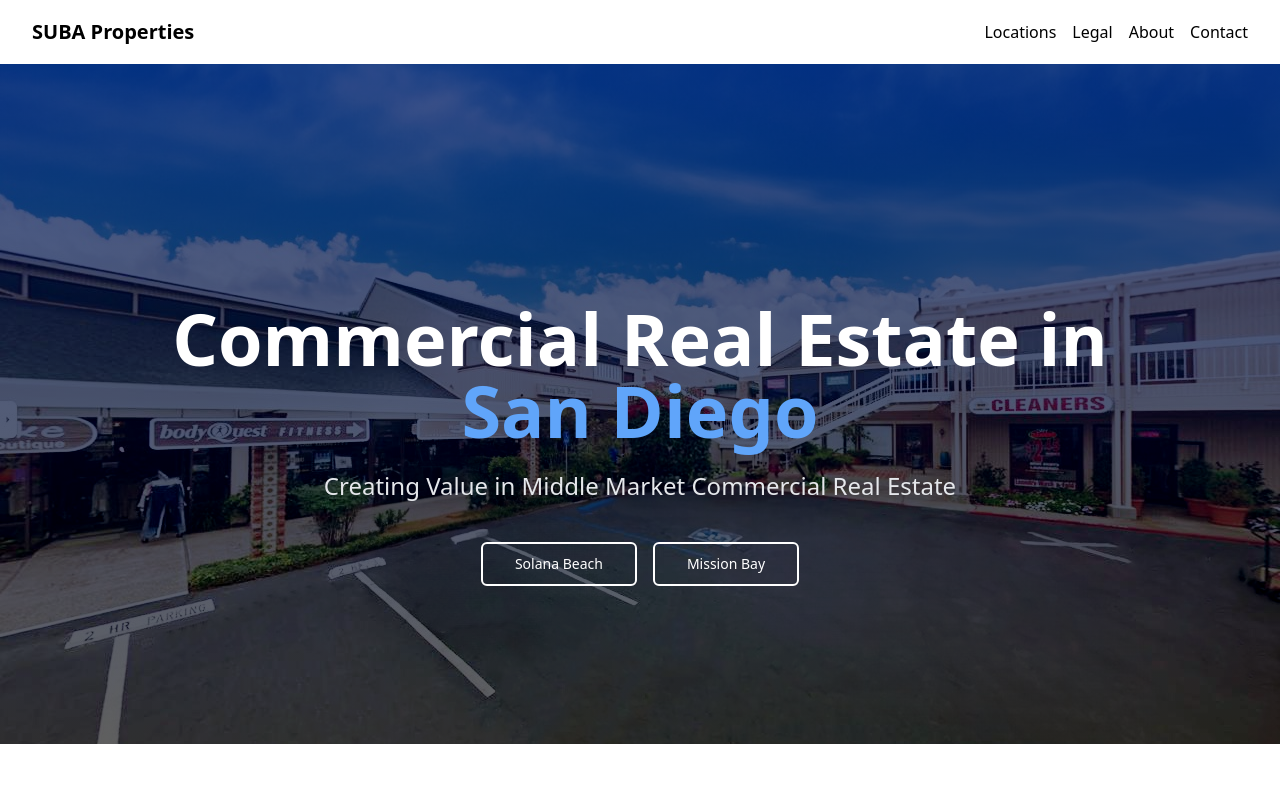
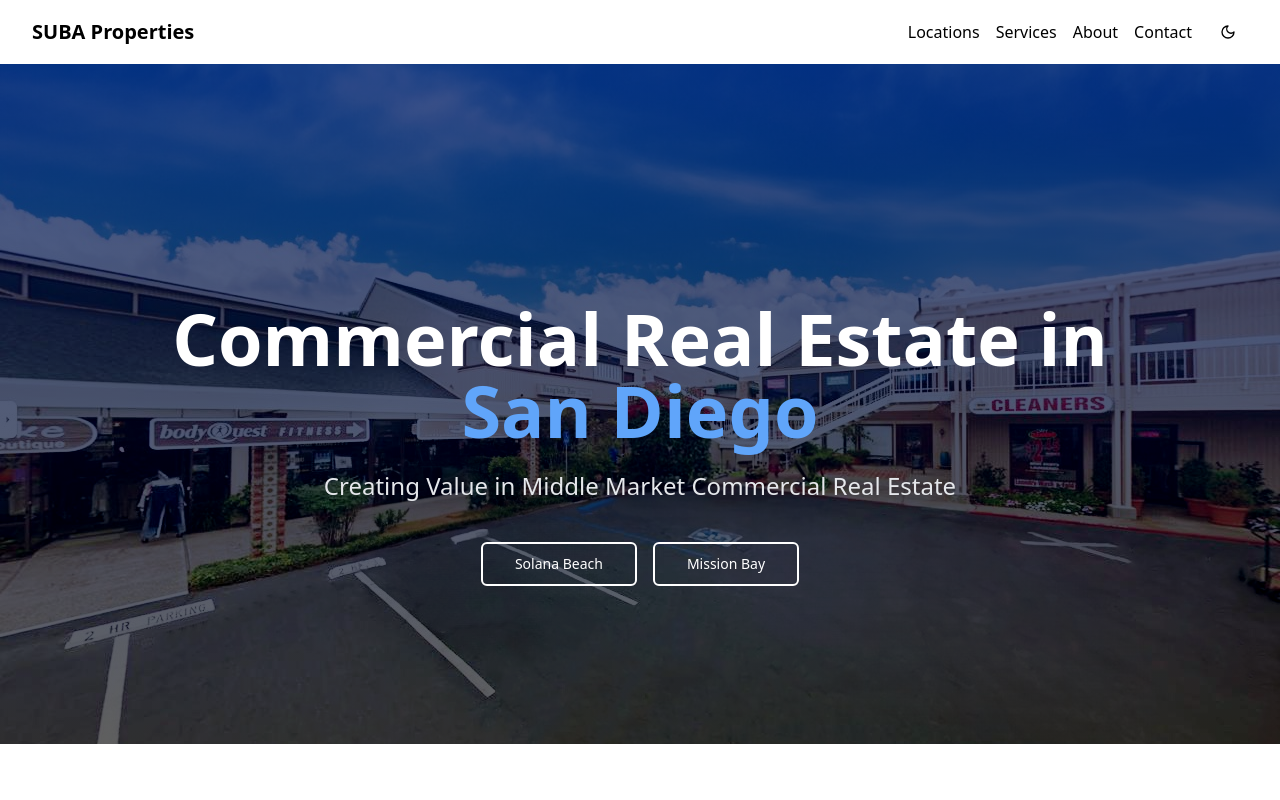
Before and after one commit to WilliamGiammona/subacorp, a Next.js app: page / in a window 1280 px wide. Shown: the top 800 px of the page. Built offline with nearby package versions, Linux system fonts and the light colour scheme.

Commit message:
dark mode update

```diff
--- a/app/components/ui/navigation/NavBar.tsx
+++ b/app/components/ui/navigation/NavBar.tsx
@@ -1,13 +1,14 @@
-// NavBar.tsx
 "use client";
 
-import { Menu } from "lucide-react";
+import { Menu, Moon, Sun } from "lucide-react";
 import { Button } from "@/app/components/ui/button";
+import { useTheme } from "next-themes";
 import Link from "next/link";
 import { useState } from "react";
 
 export default function NavBar() {
   const [isMenuOpen, setIsMenuOpen] = useState(false);
+  const { theme, setTheme } = useTheme();
 
   return (
     <nav className="bg-white dark:bg-gray-800 shadow-sm">
@@ -17,13 +18,12 @@ export default function NavBar() {
             SUBA Properties
           </Link>
 
-          {/* Desktop Menu */}
           <div className="hidden md:flex items-center space-x-4">
             <Link href="/locations" className="hover:text-gray-600">
               Locations
             </Link>
             <Link href="/services" className="hover:text-gray-600">
-              Legal
+              Services
             </Link>
             <Link href="/about" className="hover:text-gray-600">
               About
@@ -31,9 +31,19 @@ export default function NavBar() {
             <Link href="/contact" className="hover:text-gray-600">
               Contact
             </Link>
+            <Button
+              variant="ghost"
+              size="icon"
+              onClick={() => setTheme(theme === "dark" ? "light" : "dark")}
+            >
+              {theme === "dark" ? (
+                <Sun className="h-5 w-5" />
+              ) : (
+                <Moon className="h-5 w-5" />
+              )}
+            </Button>
           </div>
 
-          {/* Mobile Menu Button */}
           <Button
             variant="ghost"
             size="icon"
@@ -44,7 +54,6 @@ export default function NavBar() {
           </Button>
         </div>
 
-        {/* Mobile Menu */}
         {isMenuOpen && (
           <div className="md:hidden py-4 space-y-2">
             <Link
@@ -57,7 +66,7 @@ export default function NavBar() {
               href="/services"
               className="block hover:bg-gray-100 dark:hover:bg-gray-700 px-4 py-2 rounded-md"
             >
-              Legal
+              Services
             </Link>
             <Link
               href="/about"
@@ -71,6 +80,18 @@ export default function NavBar() {
             >
               Contact
             </Link>
+            <Button
+              variant="ghost"
+              size="icon"
+              onClick={() => setTheme(theme === "dark" ? "light" : "dark")}
+              className="ml-4"
+            >
+              {theme === "dark" ? (
+                <Sun className="h-5 w-5" />
+              ) : (
+                <Moon className="h-5 w-5" />
+              )}
+            </Button>
           </div>
         )}
       </div>
```
